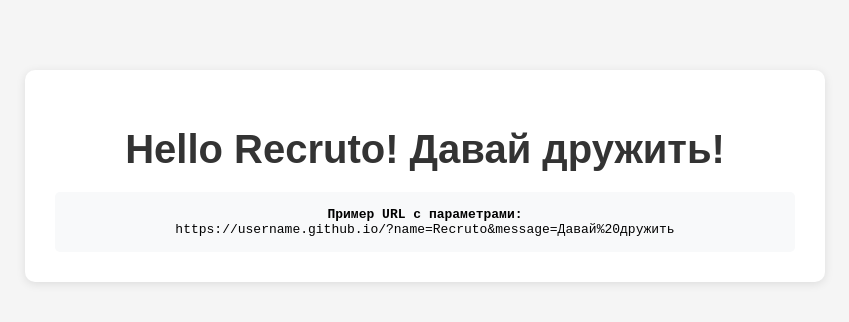
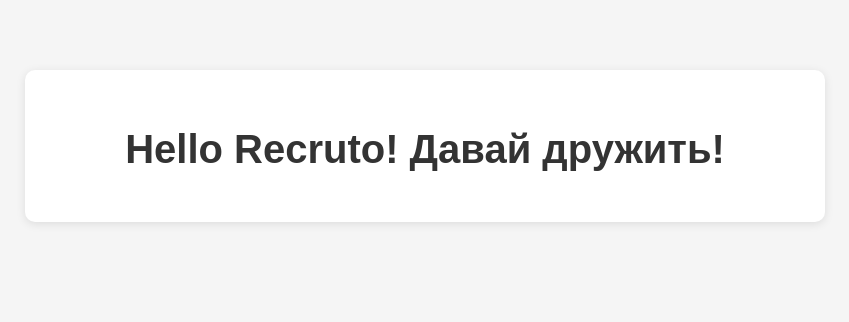
Before and after one commit to kirill-vhl/kirill-vhl.github.io, a plain HTML site: page index.html in a window 1280 px wide. Shown: the whole page, without its empty margins (215-1064 px from the left). Drawn offline with Linux system fonts and the light colour scheme.

```diff
--- a/index.html
+++ b/index.html
@@ -38,10 +38,7 @@
     <div class="greeting">
         <h1 id="greeting-text">Hello Recruto! Давай дружить!</h1>
 
-        <div class="url-example">
-            <strong>Пример URL с параметрами:</strong><br>
-            https://username.github.io/?name=Recruto&message=Давай%20дружить
-        </div>
+
     </div>
 
     <script>
```
